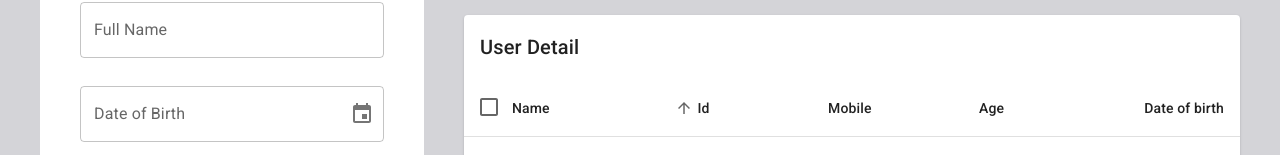
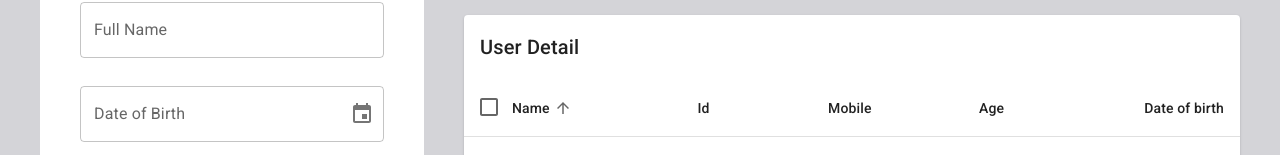
Before and after one commit to KushagraSharma10/Form-management, a React (Vite) app: page / in a window 1280 px wide. Shown: the part 290-445 px from the top of the page. Built offline with nearby package versions, Linux system fonts and the light colour scheme; some icons are missing.

Commit message:
some more functionality code is updated

```diff
--- a/src/App.jsx
+++ b/src/App.jsx
@@ -49,6 +49,7 @@ const App = () => {
     }));
   };
 
+
   console.log(userList)
   // console.log(data)
 
--- a/src/components/UserTable.jsx
+++ b/src/components/UserTable.jsx
@@ -167,7 +167,7 @@ UserTableToolbar.propTypes = {
 
 export default function UserTable({ users }) {
   const [order, setOrder] = React.useState("asc");
-  const [orderBy, setOrderBy] = React.useState("id");
+  const [orderBy, setOrderBy] = React.useState("name");
   const [selected, setSelected] = React.useState([]);
   const [page, setPage] = React.useState(0);
   const [dense, setDense] = React.useState(false);
@@ -193,6 +193,7 @@ export default function UserTable({ users }) {
   const rows = users.map((user, index) =>
     createData(index + 1, user.name, user.mobile, user.dob)
   );
+
 
 
   const handleSelectAllClick = (event) => {
@@ -247,7 +248,7 @@ export default function UserTable({ users }) {
     [order, orderBy, page, rowsPerPage]
   );
 
-  console.log("Processed Rows:", rows);
+   console.log("Processed Rows:", rows);
 console.log("Visible Rows:", visibleRows);
 
 
```
